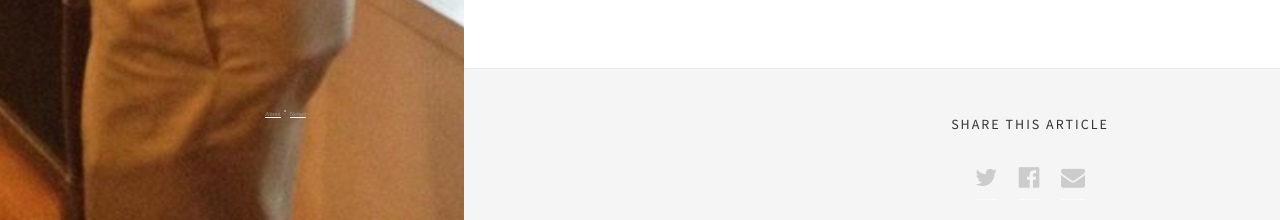
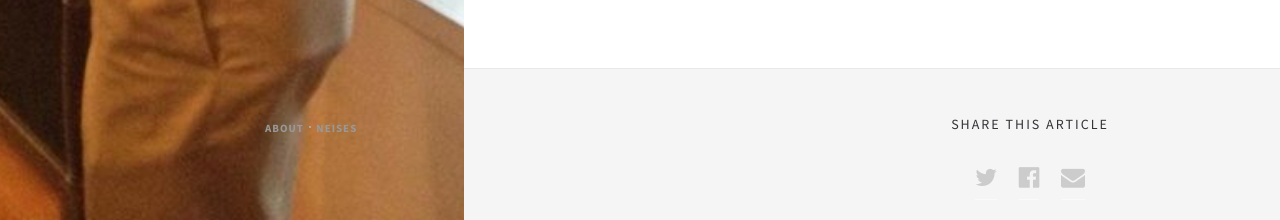
Before and after one commit to EJBlog/EJBlog.github.io, a Jekyll site: the page built from author_jake.html, in a window 1280 px wide. Shown: the part 1364-1584 px from the top of the page. Built offline with Jekyll 4.4.1, drawn with Linux system fonts in a browser that asks for light colours; nearby versions of some CDN libraries; some web fonts are replaced.

Commit message:
Update author_jake.html

```diff
--- a/_layouts/author_jake.html
+++ b/_layouts/author_jake.html
@@ -133,11 +133,11 @@
                      <div class="col-xs-12 col-sm-2">
                     </div>
                     <div class="col-xs-12 col-sm-6">
-                    <!-- <footer class="split-footer"> -->
-                        <a href="about.html">About</a>
-                        <i class="link-spacer"></i>
-                        <a href="author_jake.html">Neises</a>
-                    <!-- </footer>-->
+                        <div class="split-footer">
+                            <a href="about.html">About</a>
+                            <i class="link-spacer"></i>
+                            <a href="author_jake.html">Neises</a>
+                        </div>
                     </div>
                     <div class="col-xs-12 col-sm-4">
                         <div class="social">
```
